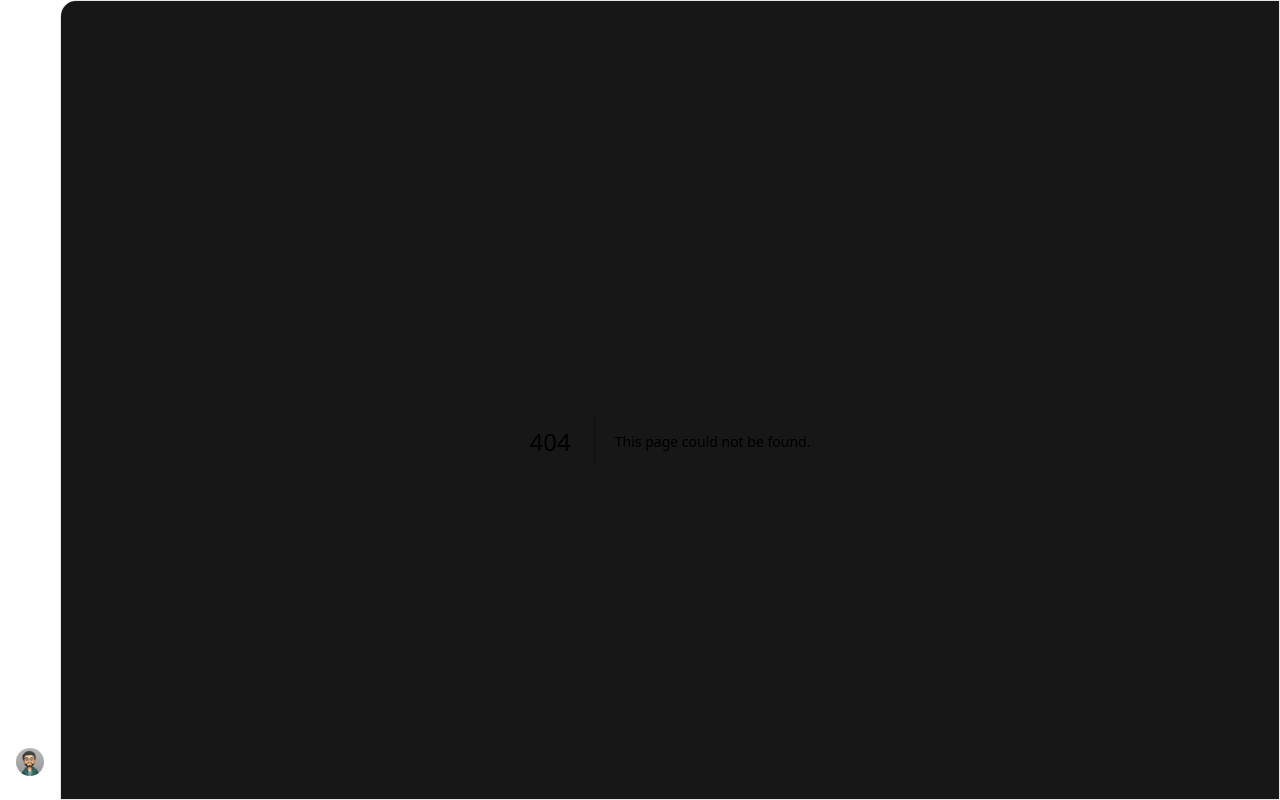
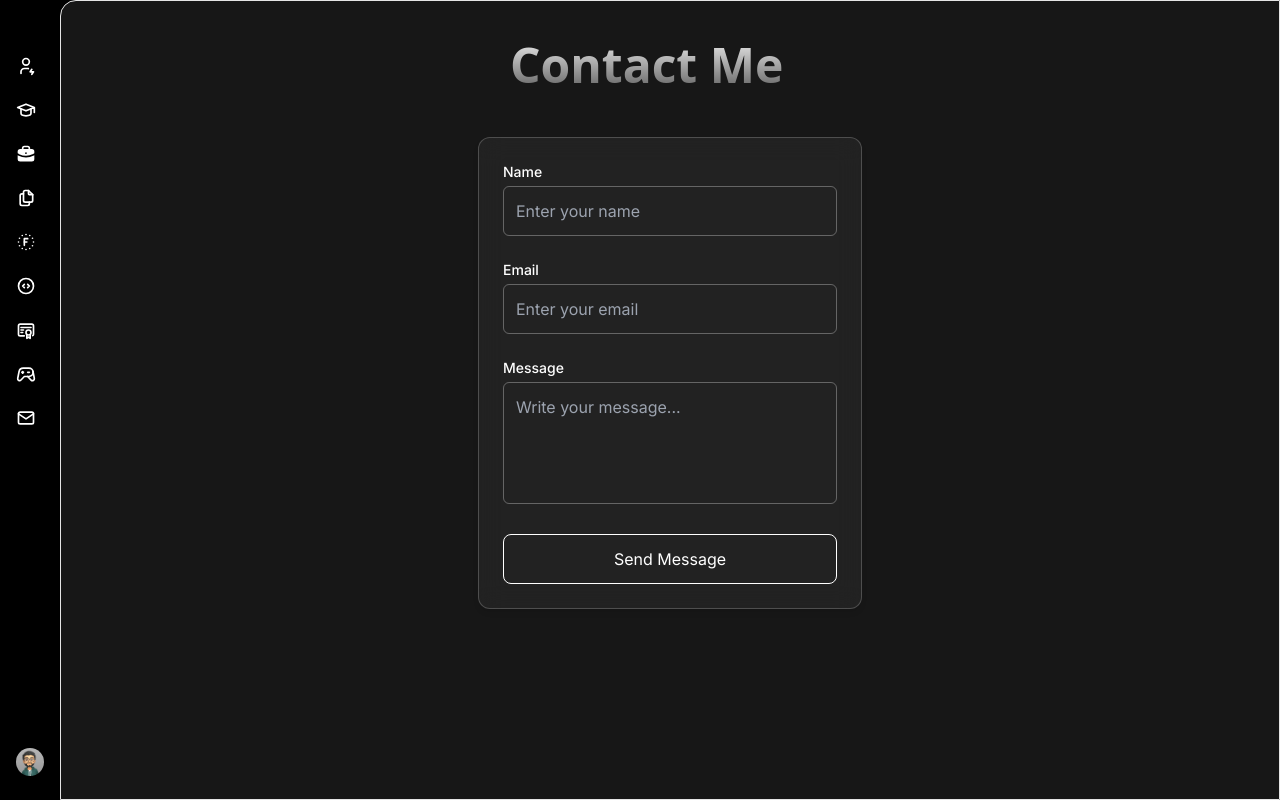
Before and after one commit to shubham3000/my-portfolio, a Next.js app: page /contactme in a window 1280 px wide. Before the commit this address had no page. Built offline with nearby package versions, Linux system fonts and the light colour scheme.

Commit message:
add contact me

```diff
--- a/package.json
+++ b/package.json
@@ -20,6 +20,7 @@
     "react": "^18",
     "react-dom": "^18",
     "react-loader-spinner": "^6.1.6",
+    "resend": "^4.5.1",
     "tailwind-merge": "^2.3.0"
   },
   "devDependencies": {
--- /dev/null
+++ b/src/Components/EmailTeamplate/emailTemplate.tsx
@@ -0,0 +1,16 @@
+type Props = {
+    name: string;
+    email: string;
+    message: string;
+  };
+
+  export default function EmailTemplate({ name, email, message }: Props) {
+    return (
+      <div>
+        <h1>New Message from {name}</h1>
+        <p><strong>Email:</strong> {email}</p>
+        <p><strong>Message:</strong></p>
+        <p>{message}</p>
+      </div>
+    );
+  }
--- a/src/Components/sidebar/sidebar.tsx
+++ b/src/Components/sidebar/sidebar.tsx
@@ -7,10 +7,10 @@ import {
   IconBriefcaseFilled,
   IconUserBolt,
   IconDeviceGamepad2,
-  IconPhoneDone,
   IconCodeCircle,
   IconFiles,
   IconCircleDottedLetterF,
+  IconMail,
 } from "@tabler/icons-react";
 import Image from "next/image";
 import { cn } from "@/utils/cn";
@@ -66,13 +66,13 @@ export function PortfolioSidebar() {
         <IconDeviceGamepad2 className="text-white h-5 w-5 flex-shrink-0" />
       ),
     },
-    // {
-    //   label: "Contact Me",
-    //   href: "#",
-    //   icon: (
-    //     <IconPhoneDone className="text-white h-5 w-5 flex-shrink-0" />
-    //   ),
-    // },
+    {
+      label: "Contact Me",
+      href: "/contactme",
+      icon: (
+        <IconMail className="text-white h-5 w-5 flex-shrink-0" />
+      ),
+    },
   ];
   const [open, setOpen] = useState(false);
   return (
--- /dev/null
+++ b/src/app/api/send/route.ts
@@ -0,0 +1,26 @@
+import { Resend } from 'resend';
+import { NextResponse } from 'next/server';
+import EmailTemplate from '@/Components/EmailTeamplate/emailTemplate';
+
+const resend = new Resend(process.env.RESEND_API_KEY);
+
+export async function POST(req: Request) {
+  try {
+    const { name, email, message } = await req.json();
+
+    const { data, error } = await resend.emails.send({
+      from: 'My-Portfolio <onboarding@resend.dev>',
+      to: 'santysadhu02@gmail.com',
+      subject: `New contact form submission from ${name}`,
+      react: EmailTemplate({ name, email, message }),
+    });
+
+    if (error) {
+      return NextResponse.json({ error }, { status: 500 });
+    }
+
+    return NextResponse.json({ success: true, data });
+  } catch (error) {
+    return NextResponse.json({ error: 'Something went wrong' }, { status: 500 });
+  }
+}
--- /dev/null
+++ b/src/app/contactme/page.tsx
@@ -0,0 +1,123 @@
+"use client";
+import React, { useState } from "react";
+import { motion } from "framer-motion";
+import { IconSend2 } from "@tabler/icons-react";
+
+export default function Page() {
+  const [form, setForm] = useState({ name: "", email: "", message: "" });
+  const [submitted, setSubmitted] = useState(false);
+
+  const handleChange = (
+    e: React.ChangeEvent<HTMLInputElement | HTMLTextAreaElement>
+  ) => {
+    setForm({ ...form, [e.target.name]: e.target.value });
+  };
+
+  const handleSubmit = async (e: React.FormEvent) => {
+    e.preventDefault();
+
+    try {
+      const res = await fetch("/api/send", {
+        method: "POST",
+        headers: { "Content-Type": "application/json" },
+        body: JSON.stringify(form),
+      });
+
+      if (res.ok) {
+        setSubmitted(true);
+        setForm({ name: "", email: "", message: "" });
+      } else {
+        console.error("Failed to send email");
+      }
+    } catch (err) {
+      console.error("Error sending email:", err);
+    }
+  };
+
+  return (
+    <div className="flex flex-col">
+      <div className="pt-14 md:pt-0 pb-0 md:pb-10 px-4 md:px-8">
+        <motion.h2
+          initial={{ opacity: 0, y: 20, filter: "blur(8px)" }}
+          whileInView={{ opacity: 1, y: 0, filter: "blur(0px)" }}
+          transition={{ duration: 1, ease: "easeOut" }}
+          className="text-4xl md:text-5xl h-14 bg-clip-text text-transparent bg-gradient-to-b from-neutral-200 to-neutral-600  font-sans font-bold"
+        >
+          Contact Me
+        </motion.h2>
+      </div>
+
+      {submitted && (
+        <div className="mb-4 text-green-600 text-center">
+          Thank you! To Reach Me.
+        </div>
+      )}
+
+      <form
+        onSubmit={handleSubmit}
+        className="space-y-6 p-6 md:w-96 rounded-xl bg-white/5 backdrop-blur-md border border-white/20 shadow-md animate-fade-in"
+      >
+        {/* Name Input */}
+        <div className="group">
+          <label className="block mb-1 text-white text-sm font-medium group-hover:text-gray-300 transition">
+            Name
+          </label>
+          <input
+            type="text"
+            name="name"
+            required
+            value={form.name}
+            onChange={handleChange}
+            placeholder="Enter your name"
+            className="w-full border border-white/30 rounded-md p-3 bg-transparent text-white placeholder-gray-400 transition focus:outline-none focus:ring-2 focus:ring-gray-400 focus:border-blue-400"
+          />
+        </div>
+
+        {/* Email Input */}
+        <div className="group">
+          <label className="block mb-1 text-white text-sm font-medium group-hover:text-gray-300 transition">
+            Email
+          </label>
+          <input
+            type="email"
+            name="email"
+            required
+            value={form.email}
+            onChange={handleChange}
+            placeholder="Enter your email"
+            className="w-full border border-white/30 rounded-md p-3 bg-transparent text-white placeholder-gray-400 transition focus:outline-none focus:ring-2 focus:ring-gray-400 focus:border-blue-400"
+          />
+        </div>
+
+        {/* Message */}
+        <div className="group">
+          <label className="block mb-1 text-white text-sm font-medium group-hover:text-gray-300 transition">
+            Message
+          </label>
+          <textarea
+            name="message"
+            required
+            rows={4}
+            value={form.message}
+            onChange={handleChange}
+            placeholder="Write your message..."
+            className="w-full border border-white/30 rounded-md p-3 bg-transparent resize-none text-white placeholder-gray-400 transition focus:outline-none focus:ring-2 focus:ring-gray-400 focus:border-blue-400"
+          ></textarea>
+        </div>
+
+        {/* Submit Button */}
+        <button
+          type="submit"
+          className="w-full border border-white bg-transparent text-white py-6 rounded-lg overflow-hidden relative group transition-all duration-300 hover:bg-gray-800"
+        >
+          <span className="absolute inset-0 flex items-center justify-center transition-transform duration-500 group-hover:translate-x-full">
+            Send Message
+          </span>
+          <span className="absolute inset-0 flex items-center justify-center translate-x-[-50%] opacity-0 transition-all duration-500 group-hover:translate-x-0 group-hover:opacity-100">
+            <IconSend2 className="w-6 h-6" />
+          </span>
+        </button>
+      </form>
+    </div>
+  );
+}
--- a/src/app/globals.css
+++ b/src/app/globals.css
@@ -6,3 +6,20 @@ body{
     scroll-behavior: smooth;
     background-color: black;
 }
+
+@layer utilities {
+  .animate-fade-in {
+    animation: fadeIn 0.8s ease-in-out both;
+  }
+
+  @keyframes fadeIn {
+    from {
+      opacity: 0;
+      transform: translateY(10px);
+    }
+    to {
+      opacity: 1;
+      transform: translateY(0);
+    }
+  }
+}
```
Also changed, not shown: 1 other file (tests, documents, lock files or other folders).
